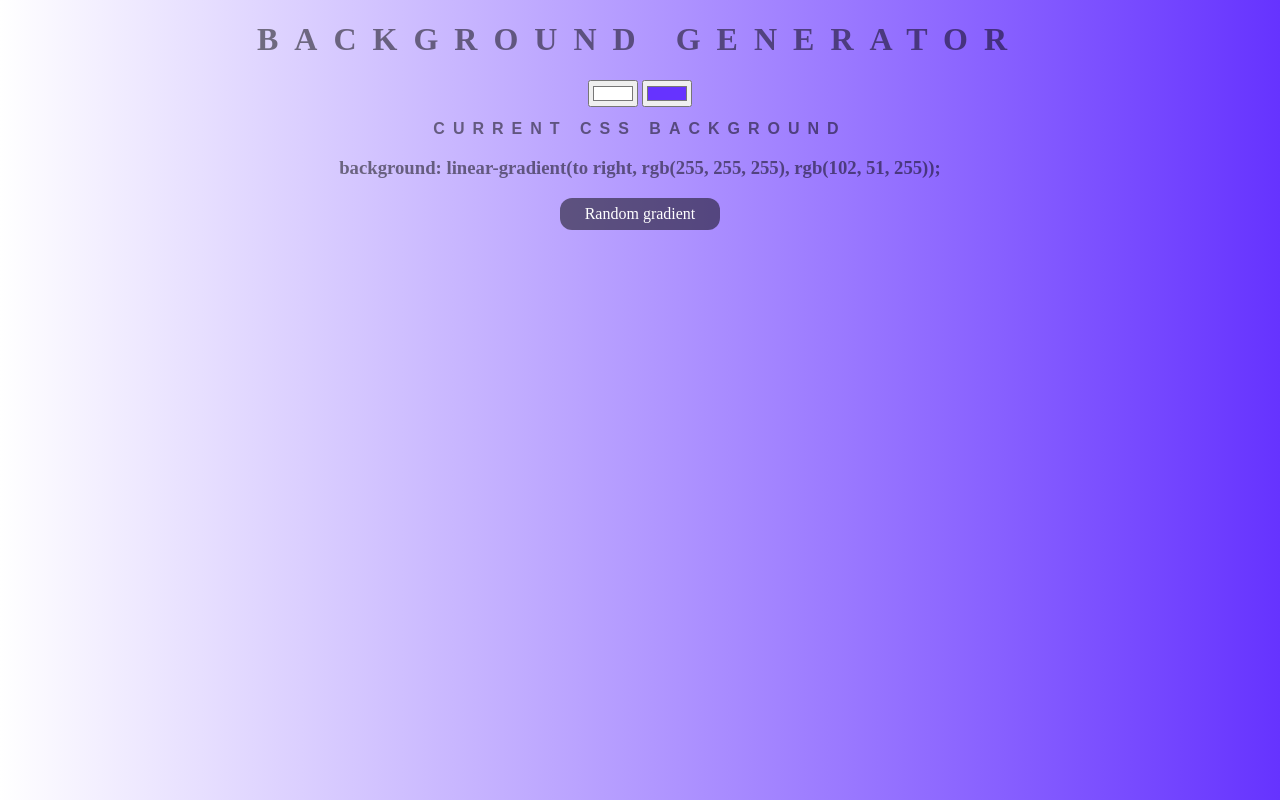
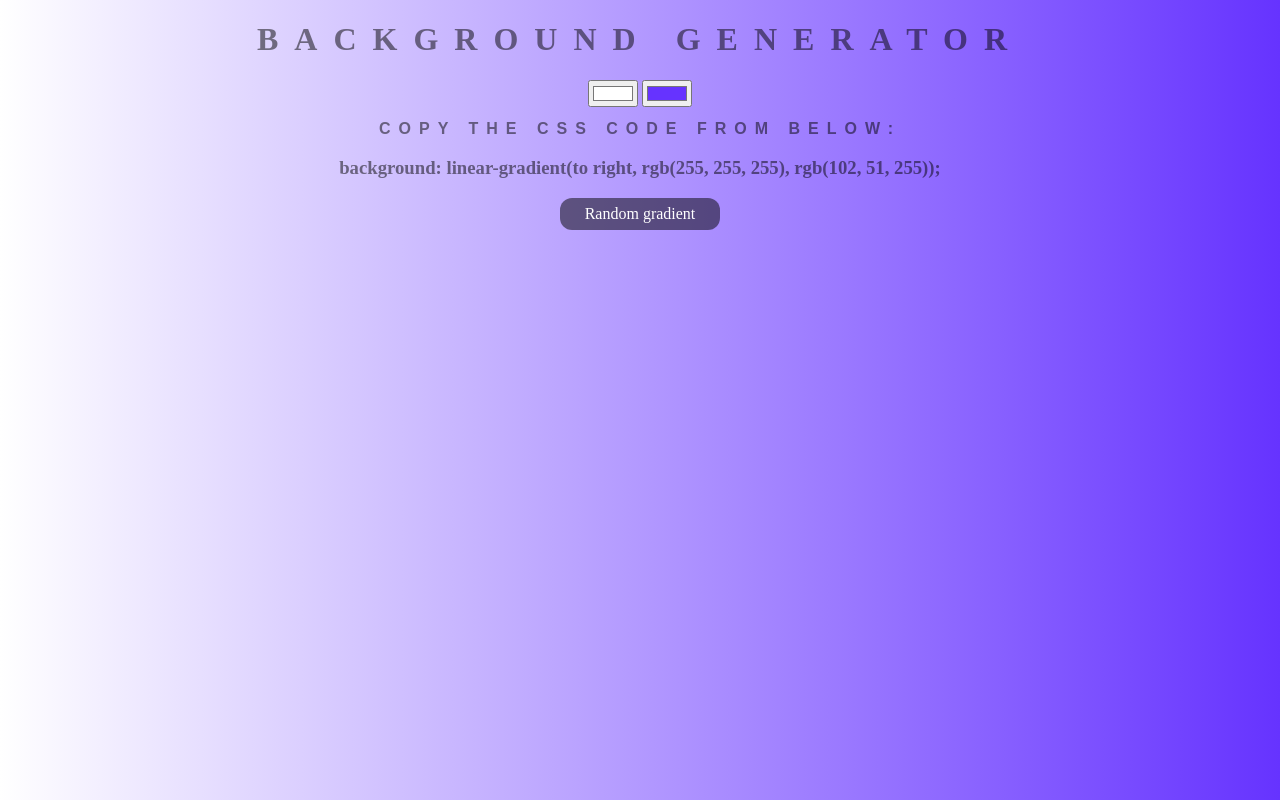
Before and after one commit to andreimorogan/gradient-generator, a plain HTML site: page index.html in a window 1280 px wide. Drawn offline with Linux system fonts and the light colour scheme.

Commit message:
changed a bit of text

```diff
--- a/index.html
+++ b/index.html
@@ -11,7 +11,7 @@
     <h1>Background Generator</h1>
     <input id="color1" type="color" name="color1" value="#FFFFFF">
     <input id="color2" type="color" name="color2" value="#6633ff">
-    <h2>Current CSS Background</h2>
+    <h2>Copy the CSS code from below:</h2>
     <h3>background: linear-gradient(to right, rgb(255, 255, 255), rgb(102, 51, 255));</h3>
     <button id="random-button">Random gradient</button>
 </body>
```
